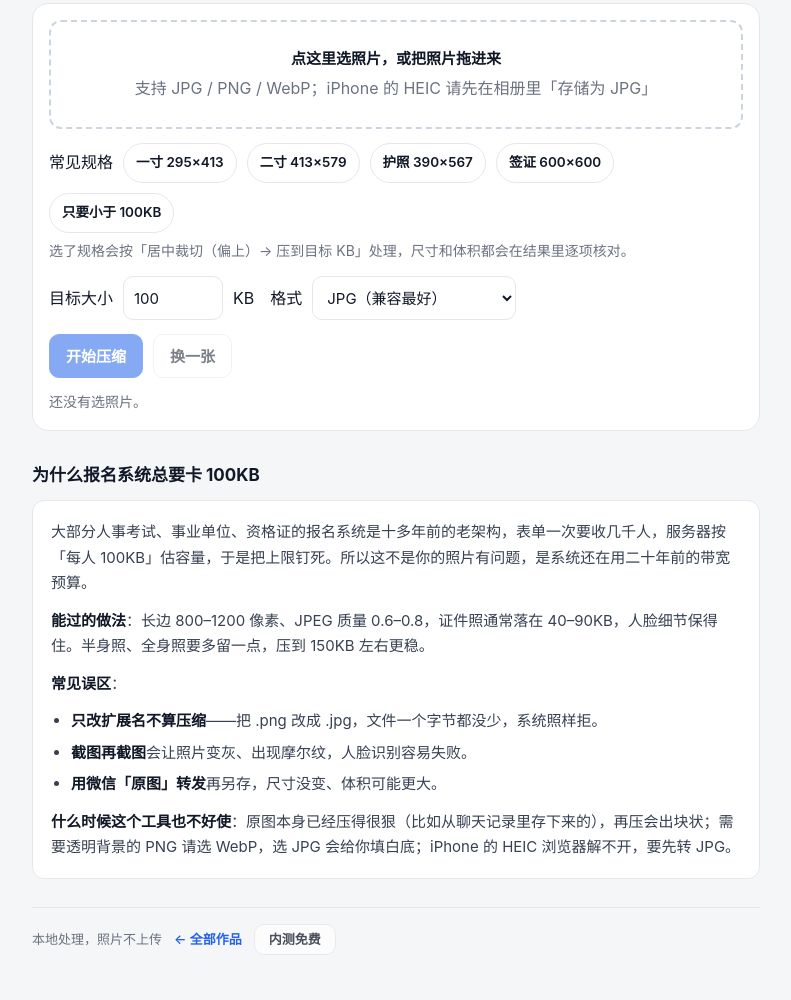
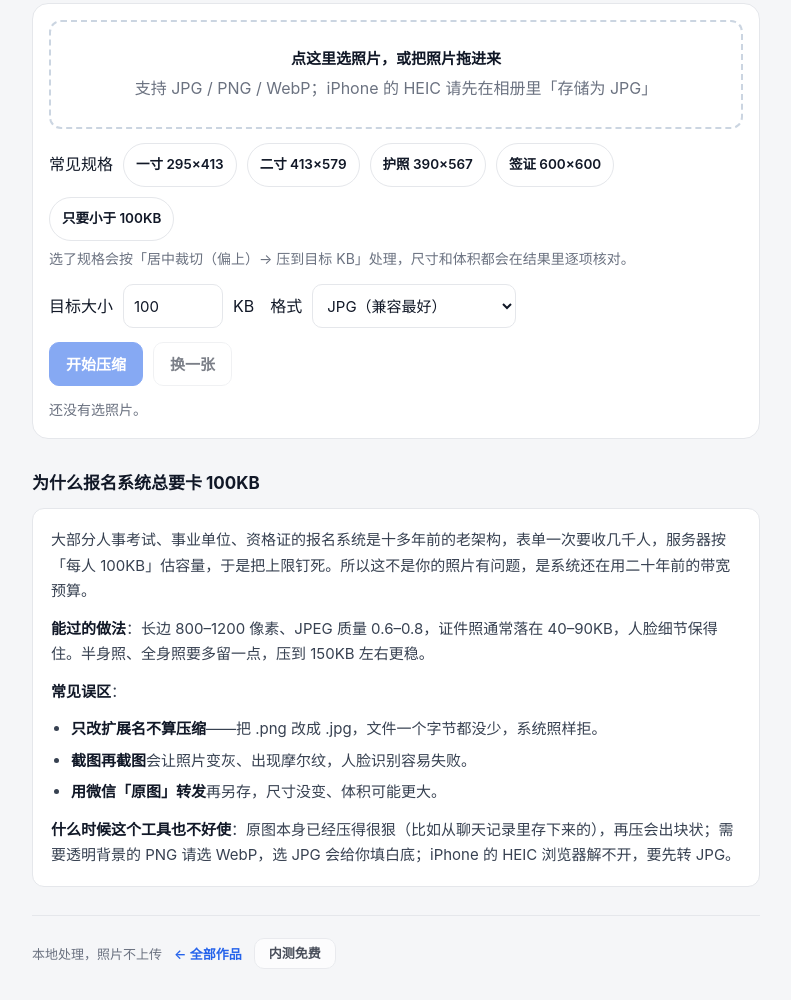
Before and after one commit to KDB-Wind/copycat-dev, a plain HTML site: page p4/index.html in a window 1280 px wide. Shown: the part 190-1190 px from the top of the page, without its empty margins (244-1035 px from the left). Drawn offline with Linux system fonts and the light colour scheme.

Commit message:
触控区: 补充 .small/.tiny/.preset/.chip 与页脚链接到 44px

```diff
--- a/p4/index.html
+++ b/p4/index.html
@@ -32,7 +32,7 @@
   .primary{background:var(--accent);border-color:var(--accent);color:#fff}
   .primary:hover{background:var(--accent);color:#fff;filter:brightness(1.07)}
   button:disabled{opacity:.55;cursor:not-allowed}
-  .preset{min-height:40px;padding:0 12px;font-size:13.5px;border-radius:999px}
+  .preset{min-height:44px;padding:0 12px;font-size:13.5px;border-radius:999px}
   .preset.on{background:var(--accent2);border-color:var(--accent);color:var(--accent);font-weight:700}
   .status{font-size:14px;color:var(--soft);margin-top:12px;min-height:20px}
   .result{margin-top:14px;display:none;grid-template-columns:128px 1fr;gap:14px;align-items:start}
@@ -50,7 +50,7 @@
   .prose li{margin:6px 0}
   .prose b{color:var(--ink)}
   footer{margin-top:28px;border-top:1px solid var(--line);padding-top:16px;font-size:13px;color:var(--soft);display:flex;gap:12px;flex-wrap:wrap;align-items:center}
-  footer a{color:var(--accent);text-decoration:none;font-weight:600}
+  footer a{color:var(--accent);text-decoration:none;font-weight:600;display:inline-block;padding:11px 0}
   .toast{position:fixed;left:50%;bottom:22px;transform:translate(-50%,14px);background:#111827;color:#fff;padding:10px 16px;border-radius:999px;font-size:14px;opacity:0;pointer-events:none;transition:.2s;z-index:9}
   .toast.show{opacity:1;transform:translate(-50%,0)}
   @media(max-width:420px){ .wrap{padding:18px 12px 48px} h1{font-size:20px} .result.on{grid-template-columns:1fr} .thumb{width:100%;height:180px} }
```
Also changed, not shown: p2/index.html (+2 -2 lines), p3/index.html (+2 -2 lines), p5/index.html (+2 -2 lines), p6/index.html (+0 -1 lines).
